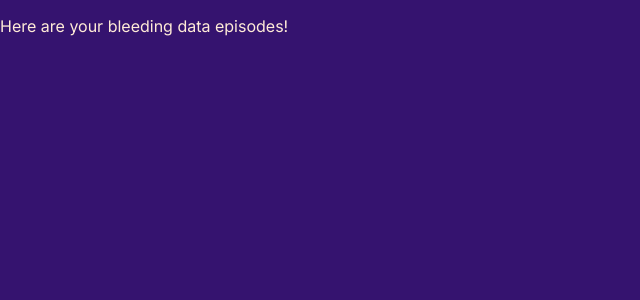
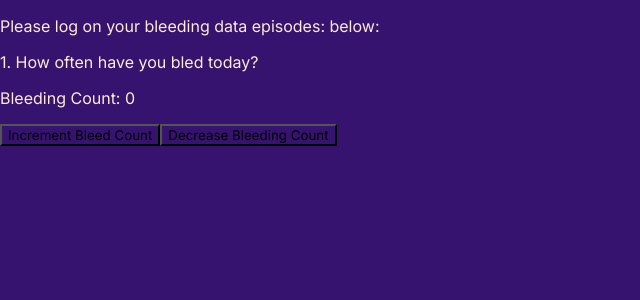
Before and after one commit to MaccccD/Haemophilia-Healthcare-App, a React (Create React App) app: page /BleedingData in a window 1280 px wide. Shown: the top 300 px of the page, without its empty margins (0-640 px from the left). Built offline with nearby package versions, Linux system fonts and the light colour scheme; a web font is replaced by a local one.

Commit message:
Bleeding Data Update Part 1
-Setting up the data for users to use when logging their different bleeding data episodes.

```diff
--- a/src/Haemophilia Components/BleedingData.jsx
+++ b/src/Haemophilia Components/BleedingData.jsx
@@ -1,9 +1,39 @@
-import React from 'react'
+import React from 'react';
+import { useState } from 'react';
+function BleedingData() {
+  const [bleedingCount, setBleedingCount] = useState(0);
 
-function BleedingData() {
+function IncreaseBleedingCount(){
+setBleedingCount(bleedingCount + 1);
+if(bleedingCount >= 5){
+  setBleedingCount(0);
+}
+// save the count logged in by the user in the stroage because ill use it to generate results based on it:
+  localStorage.setItem("bleedingCount", JSON.stringify(bleedingCount));
+  console.log(bleedingCount);
+
+}
+
+function DecreaseBleedCount(){
+  setBleedingCount(bleedingCount - 1);
+  if(bleedingCount <= 0){
+    setBleedingCount(0);
+  }
+  // save the count logged in by the user in the stroage because ill use it to generate results based on it:
+  localStorage.setItem("bleedingCount", JSON.stringify(bleedingCount));
+  console.log(bleedingCount);
+
+
+}
+
   return (
     <div>
-      <p className='content'>Here are your bleeding  data episodes!</p>
+      <p className='content'>Please log on your bleeding  data episodes: below:</p>
+
+      <p className='content'>1. How often have you bled today?</p>
+      <p className='content'>Bleeding Count: {`${bleedingCount}`}</p>
+       <button onClick={IncreaseBleedingCount}>Increment Bleed Count</button>
+       <button onClick={DecreaseBleedCount}>Decrease Bleeding Count</button>
     </div>
   )
 }
--- a/src/Haemophilia Components/BloodTest.jsx
+++ b/src/Haemophilia Components/BloodTest.jsx
@@ -3,7 +3,7 @@ import React from 'react'
 function BloodTest() {
   return (
     <div>
-      <p className='content'>Here are your blood tests</p>
+      <p className='content'>Here are your blood tests:</p>
     </div>
   )
 }
--- a/src/Main Pages/HealthMetrics.jsx
+++ b/src/Main Pages/HealthMetrics.jsx
@@ -23,7 +23,7 @@ function HealthMetrics() {
    const healthConditionPages = {
      "Haemophilia": [
       { name: "Bleeding Data", route: "/BleedingData"},
-      { name: "Blood Tests", route: "/BloodTests" },
+      { name: "Blood Tests", route: "/BloodTest" },
       { name: "Clotting Levels", route: "/ClottingLevels" },
       { name: "Haemophilia Lab Results", route: "/HaemophiliaLabResults" },
       { name: "Joint Pain Tracker", route: "/JointPainTracker" }
```
